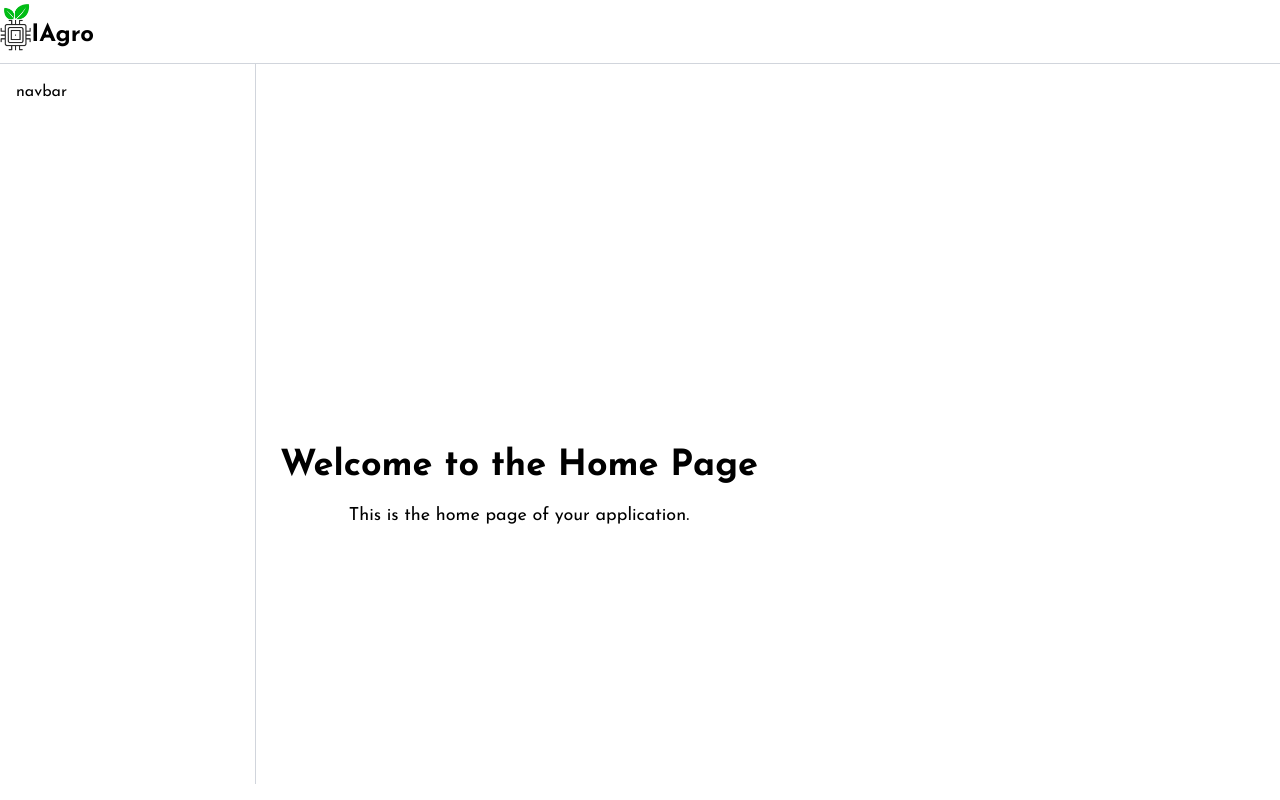
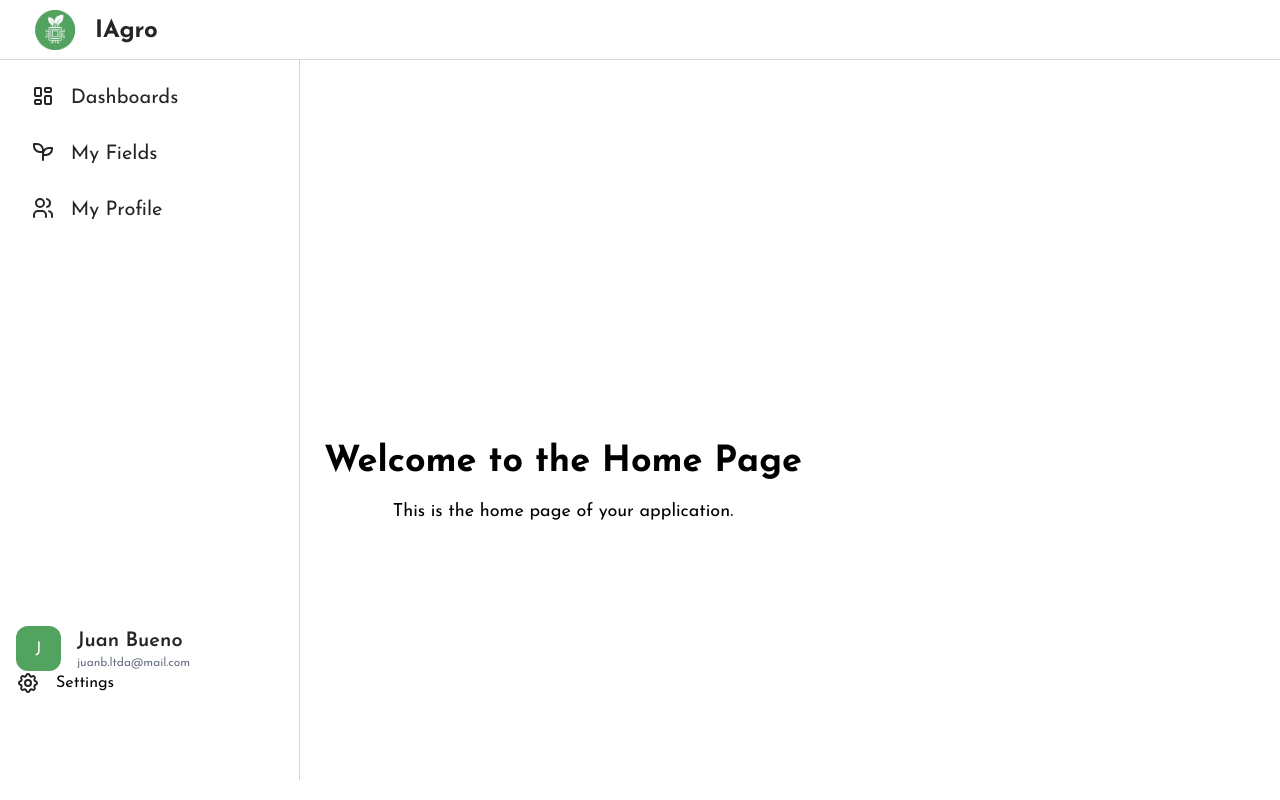
Before and after one commit to kau-menezes/IAgro-UI, a React (Vite) app: page / in a window 1280 px wide. Built offline with nearby package versions, Linux system fonts and the light colour scheme.

Commit message:
feat: react-tabler-icons

```diff
--- a/package.json
+++ b/package.json
@@ -10,6 +10,7 @@
     "preview": "vite preview"
   },
   "dependencies": {
+    "@tabler/icons-react": "^3.33.0",
     "@tailwindcss/vite": "^4.1.7",
     "react": "^19.1.0",
     "react-dom": "^19.1.0",
--- /dev/null
+++ b/src/components/general/button/index.tsx
@@ -0,0 +1,23 @@
+import type { Icon, IconProps } from "@tabler/icons-react";
+import type { ForwardRefExoticComponent, RefAttributes } from "react";
+
+interface IButtonProps
+{
+    text: string,
+    color: string,
+    hoverColorBg: string,
+    hoverColorText: string,
+    icon: ForwardRefExoticComponent<IconProps & RefAttributes<Icon>>,
+    onClick?: () => void;
+
+}
+
+export default function ButtonItem({ text, color, hoverColorBg, hoverColorText, icon: Icon, onClick }: IButtonProps)
+{
+    return(
+        <div className={`flex gap-4 group min-w-[140px] bg-(--${color}) hover:bg-(--${hoverColorBg})`} onClick={onClick}>
+            <Icon className={`text-(--almostBlack) text-xl group-hover:text-(--${hoverColorText})`} />
+            <p className={`text-(--${color}) group-hover:text-(--${hoverColorText})`}>{text}</p>
+        </div>
+    )
+}
--- a/src/components/layout/app-shell/index.tsx
+++ b/src/components/layout/app-shell/index.tsx
@@ -1,15 +1,49 @@
 import { Outlet } from 'react-router';
+import { NavBarItem } from '../../navigation/nav-bar-item';
+import { IconLayoutDashboard, IconSeedling, IconUsers, IconSettings } from '@tabler/icons-react';
+import { useState } from 'react';
+import ButtonItem from '../../general/button';
+
+interface IUserInfo
+{
+  email: string,
+  name: string
+}
+
+const Dummy: IUserInfo =
+{
+  email: "juanb.ltda@mail.com",
+  name: "Juan Bueno"
+}
 
 export function AppShell() {
+
+  const [userInfo, setUserInfo] = useState<IUserInfo | undefined>(undefined);
   return (
     <div className="flex h-screen flex-col font-josefin">
-      <header className="h-[8%] flex items-end text-2xl font-bold pb-3 bg-white  border-b-1 border-b-gray-300">
-        <img src="assets/icons/colorful-logo-iagro.png" alt="" className='h-12' />
-        <p className='font-josefin text-center text-almostBlack2  '>IAgro</p>
+      <header className="h-[60px] gap-1 flex p-3 items-center text-2xl font-bold bg-white  border-b-1 border-b-gray-300">
+        <img src="assets/icons/green-logo.png" alt="" className='h-10 ml-2' />
+        <h3 className='font-josefin self-end text-center text-(--almostBlack)'>IAgro</h3>
       </header>
       <div className="h-[90%] flex">
-        <aside className="h-full w-[20%] bg-white p-4 border-r-1 border-gray-300 overflow-y-auto">
-          <h1>navbar</h1>
+        <aside className="flex flex-col items-center h-full w-[20%] min-w-[300px] bg-white p-4 border-r-1 border-gray-300 overflow-y-auto">
+          <div className='flex flex-col gap-4 items-center w-full h-[80%]'>
+            <NavBarItem icon={IconLayoutDashboard} name={'Dashboards'} />
+            <NavBarItem icon={IconSeedling} name={'My Fields'} />
+            <NavBarItem icon={IconUsers} name={'My Profile'} />
+          </div>
+          <div className='flex flex-col justify-start w-full h-[20%]  '>
+            <div className='flex items-center gap-4'>
+              <h2 className='flex justify-center text-white text-center items-center bg-(--mainGreen) rounded-xl w-[45px] h-[45px]'>{userInfo? userInfo.name.substring(0, 1) : Dummy.name.substring(0, 1) }</h2>
+              <div className='flex flex-col'>
+                <h3 className='text-xl text-(--almostBlack) font-semibold'>{userInfo? userInfo.name.substring(0) : Dummy.name}</h3>
+                <p className='text-xs text-gray-500 font-normal'>{userInfo? userInfo.name.substring(0) : Dummy.email}</p>
+              </div>
+            </div>
+            <div>
+              <ButtonItem text={'Settings'} color={'mainGray'} hoverColorBg={'darkerGray'} hoverColorText={''} icon={IconSettings}/>
+            </div>
+          </div>
         </aside>
         <main className="flex w-[80%] p-6 overflow-y-auto bg-white">
           <Outlet />
--- /dev/null
+++ b/src/components/navigation/nav-bar-item/index.tsx
@@ -0,0 +1,20 @@
+import type { Icon, IconProps } from '@tabler/icons-react';
+import type { ForwardRefExoticComponent, RefAttributes } from 'react';
+
+interface INavBarItemProps {
+  icon: ForwardRefExoticComponent<IconProps & RefAttributes<Icon>>;
+  name: string;
+}
+
+
+export function NavBarItem({ icon: Icon, name }: INavBarItemProps) {
+  return (
+    <div
+      data-active={true}
+      className="flex gap-4 group h-10 w-[95%] min-w-[170px] p-2 font-josefin bg-white rounded-lg hover:bg-[var(--lightGreen)] hover:cursor-pointer"
+    >
+      <Icon className="text-(--almostBlack) text-xl group-hover:text-[var(--mainGreen)]" />
+      <h3 className="text-(--almostBlack) text-xl group-hover:text-[var(--mainGreen)]">{name}</h3>
+    </div>
+  );
+}
--- a/src/index.css
+++ b/src/index.css
@@ -4,7 +4,16 @@
 :root {
     --josefin: 'Josefin Sans', sans-serif;
     --almost-black: #252525;
+    --main-green: #52A260;
+    --light-green: #D4F4D8;
 
+}
+
+@theme inline
+{
+    --almostBlack: var(--almost-black);
+    --mainGreen: var(--main-green);
+    --lightGreen: var(--light-green);
 }
 
 body {
```
Also changed, not shown: 1 other file (tests, documents, lock files or other folders).
